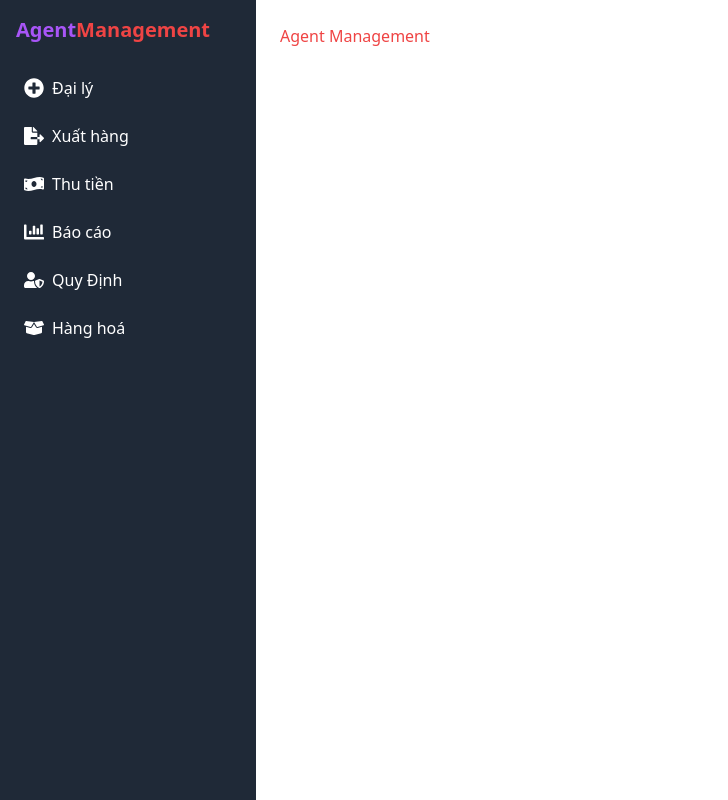
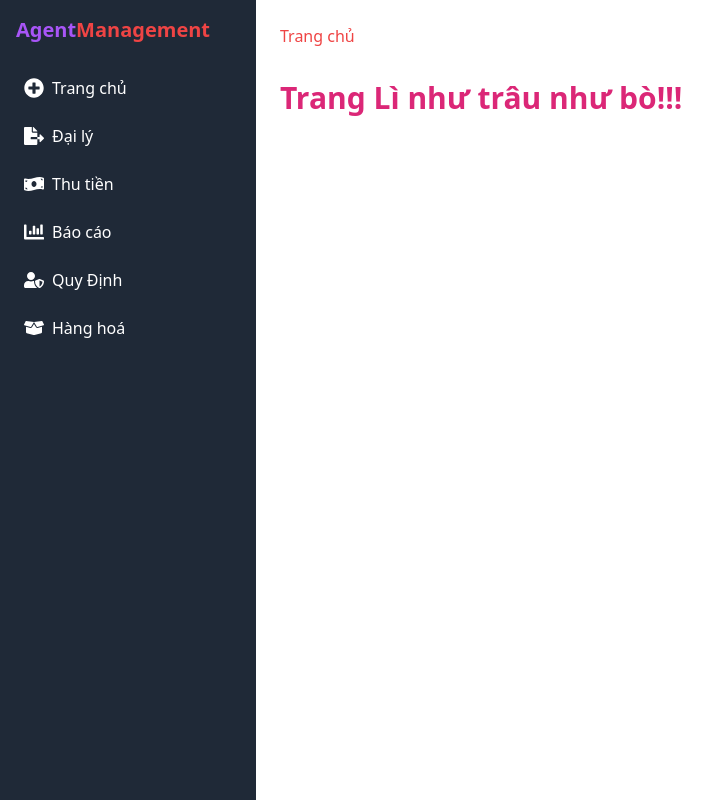
Before and after one commit to bquochuy1514/AgencyManagement, a React (Vite) app: page / in a window 1280 px wide. Shown: the whole page, without its empty margins (0-728 px from the left). Built offline with nearby package versions, Linux system fonts and the light colour scheme.

Commit message:
commit cho có

```diff
--- a/src/App.jsx
+++ b/src/App.jsx
@@ -2,6 +2,7 @@ import { BrowserRouter, Route, Routes } from 'react-router-dom';
 import MainLayout from './components/layout/MainLayout';
 import AgentManagement from './pages/AgentManagement';
 import ProductManagement from './pages/ProductManagement';
+import HomePage from './pages/HomePage';
 
 function App() {
 	// Placeholder component cho các trang chưa tạo
@@ -18,8 +19,9 @@ function App() {
 		<BrowserRouter>
 			<Routes>
 				<Route path="/" element={<MainLayout />}>
-					<Route index element={<AgentManagement />} />
+					<Route index element={<HomePage />} />
 					<Route path="/products" element={<ProductManagement />} />
+					<Route path="/agents" element={<AgentManagement />} />
 					<Route path="*" element={<Placeholder />} />
 				</Route>
 			</Routes>
--- a/src/components/layout/MainLayout.jsx
+++ b/src/components/layout/MainLayout.jsx
@@ -25,16 +25,16 @@ const MainLayout = () => {
 								className="flex items-center p-2 hover:bg-gray-700 rounded"
 							>
 								<FaPlusCircle className="w-5 h-5 mr-2" />
-								Đại lý
+								Trang chủ
 							</Link>
 						</li>
 						<li>
 							<Link
-								to="/deliveries"
+								to="/agents"
 								className="flex items-center p-2 hover:bg-gray-700 rounded"
 							>
 								<FaFileExport className="w-5 h-5 mr-2" />
-								Xuất hàng
+								Đại lý
 							</Link>
 						</li>
 						<li>
--- /dev/null
+++ b/src/pages/HomePage.jsx
@@ -0,0 +1,15 @@
+import React from 'react';
+
+const AgentManagement = () => {
+	return (
+		<>
+			<h1 className="text-red-500">Trang chủ</h1>
+			<h1 className="text-3xl text-pink-600 font-bold mb-4 mt-8">
+				{' '}
+				Trang Lì như trâu như bò!!!
+			</h1>
+		</>
+	);
+};
+
+export default AgentManagement;
```
